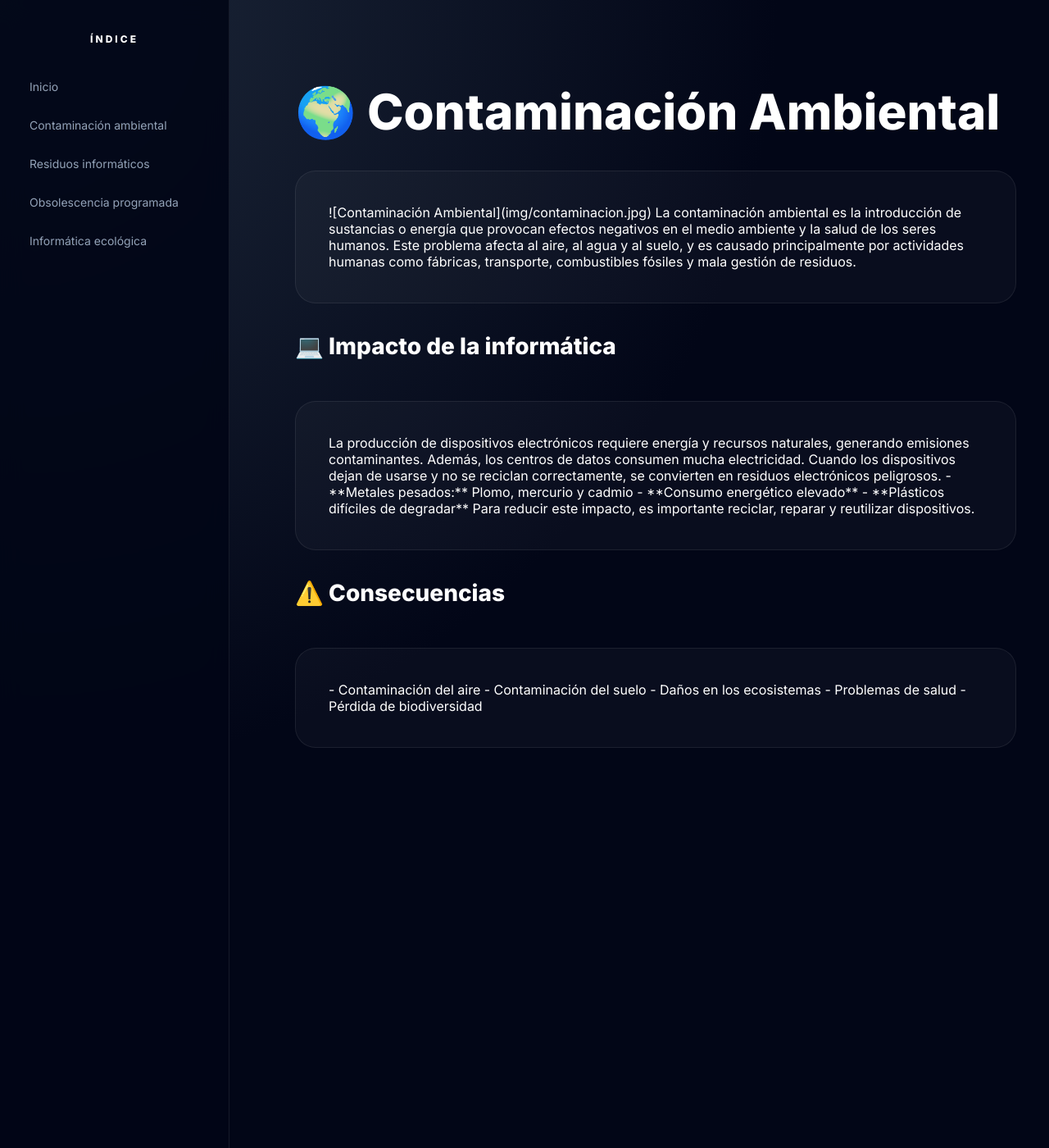
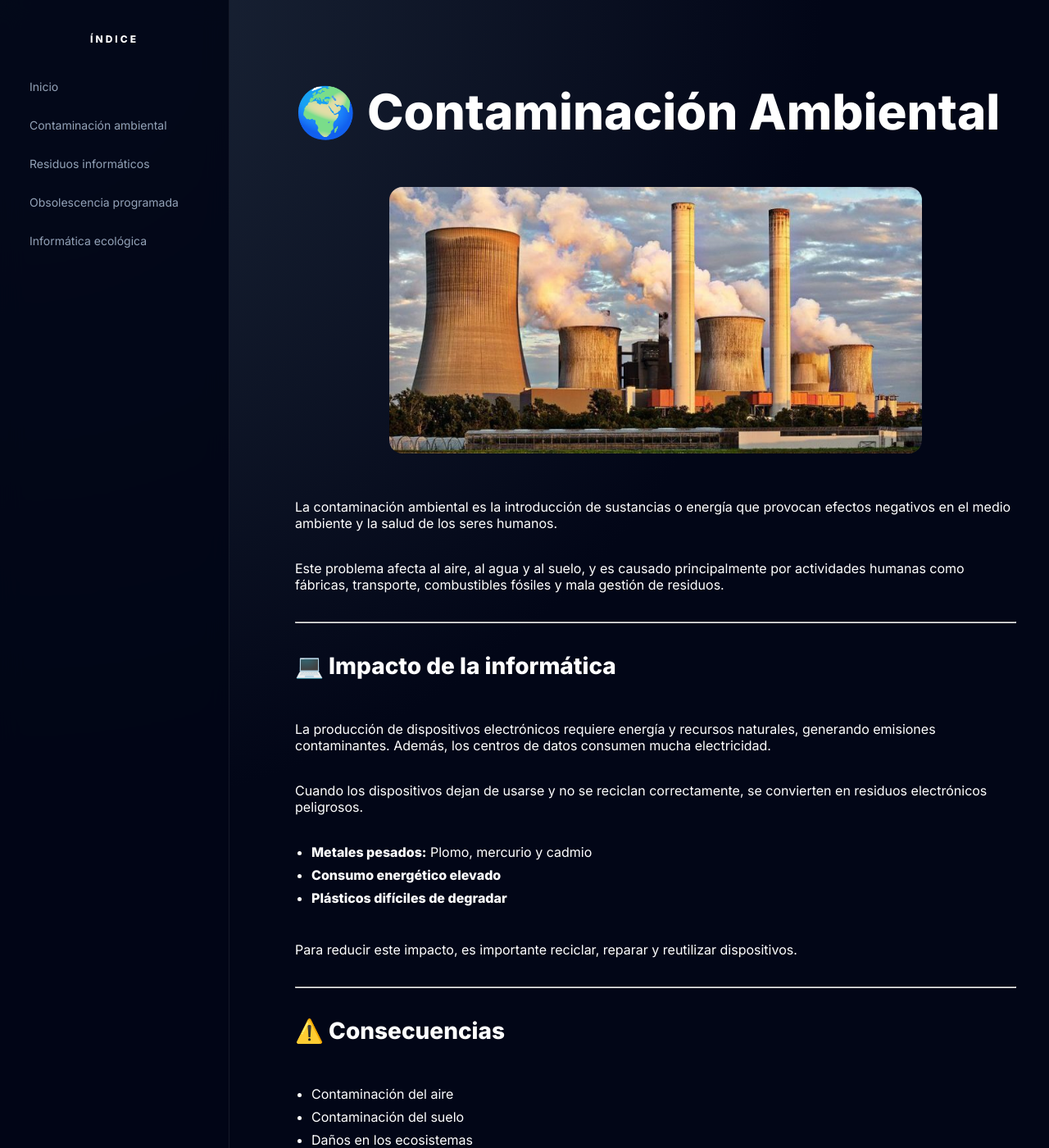
Before and after one commit to glizzlyy/informatica-ambiental, a Jekyll site: the page built from contaminacion.md, in a window 1280 px wide and 1400 px high. Shown: the whole window at 82% size. Built offline with Jekyll 4.4.1, drawn with Linux system fonts in a browser that asks for light colours; some of the changed text lies outside the part shown.

Commit message:
Update contaminacion.md

```diff
--- a/contaminacion.md
+++ b/contaminacion.md
@@ -4,17 +4,17 @@ title: Contaminación Ambiental
 ---
 
 # 🌍 Contaminación Ambiental
-<section>
+
 ![Contaminación Ambiental](img/contaminacion.jpg)
 
 La contaminación ambiental es la introducción de sustancias o energía que provocan efectos negativos en el medio ambiente y la salud de los seres humanos.
 
 Este problema afecta al aire, al agua y al suelo, y es causado principalmente por actividades humanas como fábricas, transporte, combustibles fósiles y mala gestión de residuos.
 
-</section>
+---
 
 ## 💻 Impacto de la informática
-<section>
+
 La producción de dispositivos electrónicos requiere energía y recursos naturales, generando emisiones contaminantes. Además, los centros de datos consumen mucha electricidad.
 
 Cuando los dispositivos dejan de usarse y no se reciclan correctamente, se convierten en residuos electrónicos peligrosos.
@@ -25,13 +25,12 @@ Cuando los dispositivos dejan de usarse y no se reciclan correctamente, se convi
 
 Para reducir este impacto, es importante reciclar, reparar y reutilizar dispositivos.
 
-</section>
+---
 
 ## ⚠️ Consecuencias
-<section>
+
 - Contaminación del aire
 - Contaminación del suelo
 - Daños en los ecosistemas
 - Problemas de salud
 - Pérdida de biodiversidad
-</section>
```
